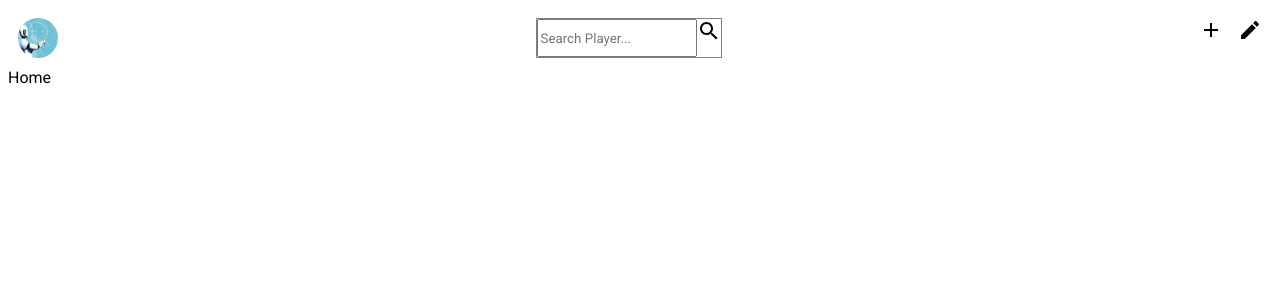
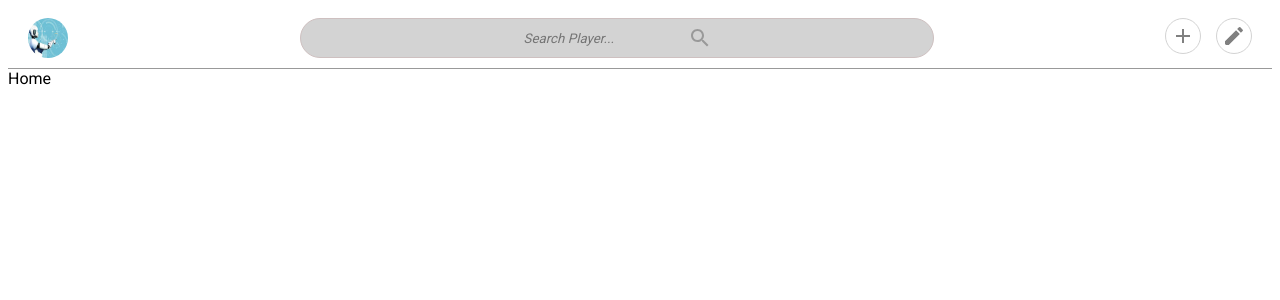
Before and after one commit to emmanuelomejua/tailwind-play, a React (Create React App) app: page / in a window 1280 px wide. Shown: the top 300 px of the page. Built offline with nearby package versions, Linux system fonts and the light colour scheme.

Commit message:
navbar completed

```diff
--- a/src/comps/topbar/Topbar.jsx
+++ b/src/comps/topbar/Topbar.jsx
@@ -1,21 +1,28 @@
 import { Add, Edit, Search } from '@mui/icons-material'
 import './topbar.css'
 import Logo from '../../constants/download.jpg'
+import { Link } from 'react-router-dom'
 
 const Topbar = () => {
   return (
     <nav className='navbar'>
         <section className='navbar__cont'>
+          <Link to='/'>
             <img src={Logo} alt="" className="logo" />
+          </Link>
 
             <div className='navber__search'>
-                <input type="text" className="" placeholder='Search Player...'/>
-                <Search/>
+                <input type="text" className="navber__search-input" placeholder='Search Player...'/>
+                <Search className='icon'/>
             </div>
 
             <div className='navber__right'>
-                <Add/>
-                <Edit/>
+              <Link to='/create'>
+                <Add className='icons'/>
+              </Link>
+              <Link to='/edit'>
+                <Edit className='icons'/>
+              </Link>
             </div>
         </section>
     </nav>
--- a/src/comps/topbar/topbar.css
+++ b/src/comps/topbar/topbar.css
@@ -3,13 +3,14 @@
     display: flex;
     height: 60px;
     width: 100%;
+    border-bottom: .5px solid #999;
 }
 
 .navbar__cont{
     display: flex;
     justify-content: space-between;
     width: 100%;
-    padding: 10px;
+    padding: 10px 20px;
 }
 
 .logo{
@@ -20,10 +21,53 @@
 
 .navber__search{
     display: flex;
-    border: 1px solid gray;
+    align-items: center;
+    border: .5px solid rgb(206, 192, 192);
+    gap: 10px;
+    border-radius: 20px;
+    padding: 2px 10px;
+    background-color: lightgray;
+    width: 50%;
+    justify-content: center;
+}
+
+.navber__search-input{
+    border: none;
+    outline: none;
+    background-color: lightgray;
+}
+
+.navber__search-input::placeholder{
+    font-style: italic;
+}
+
+.icon{
+    color: #999;
 }
 
 .navber__right{
     display: flex;
     gap: 15px;
 }
+
+.icons{
+    padding: 5px;
+    border: .5px solid lightgray;
+    border-radius: 50%;
+    color: gray;
+    cursor: pointer;
+}
+
+@media screen and (max-width: 650px){
+    .navbar__cont{
+        padding: 10px;
+    }
+
+    .navber__search{
+        gap: 5px;
+    }
+
+    .navber__right{
+        gap: 5px;
+    }
+}
```
